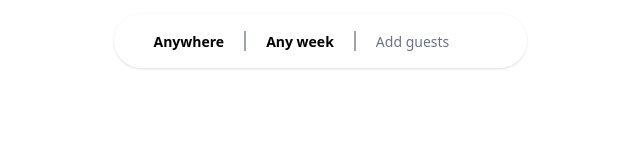
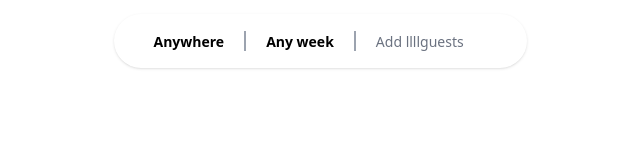
Before and after one commit to Kevinemug/airbnb, a website: page src/index.html in a window 1280 px wide. Shown: the full height of the page, 320-960 px from the left. Drawn offline with Linux system fonts and the light colour scheme.

Commit message:
new chnages

```diff
--- a/src/index.html
+++ b/src/index.html
@@ -20,7 +20,7 @@
                     <span class="text-[14px] font-[600]">Any week</span>
                     <span class="w-[2px] h-[20px] bg-gray-400"><i class="fa-solid fa-pipe"></i></span>
                     <span class='w-[5px] h-[5px] bg-gray-500 rounded-full mt-[10px] lg:hidden'></span>
-                    <span class="text-[14px] text-gray-500 font-[400]">Add guests</span>
+                    <span class="text-[14px] text-gray-500 font-[400]">Add llllguests</span>
                 </div>
             </div>
         </div>
```
